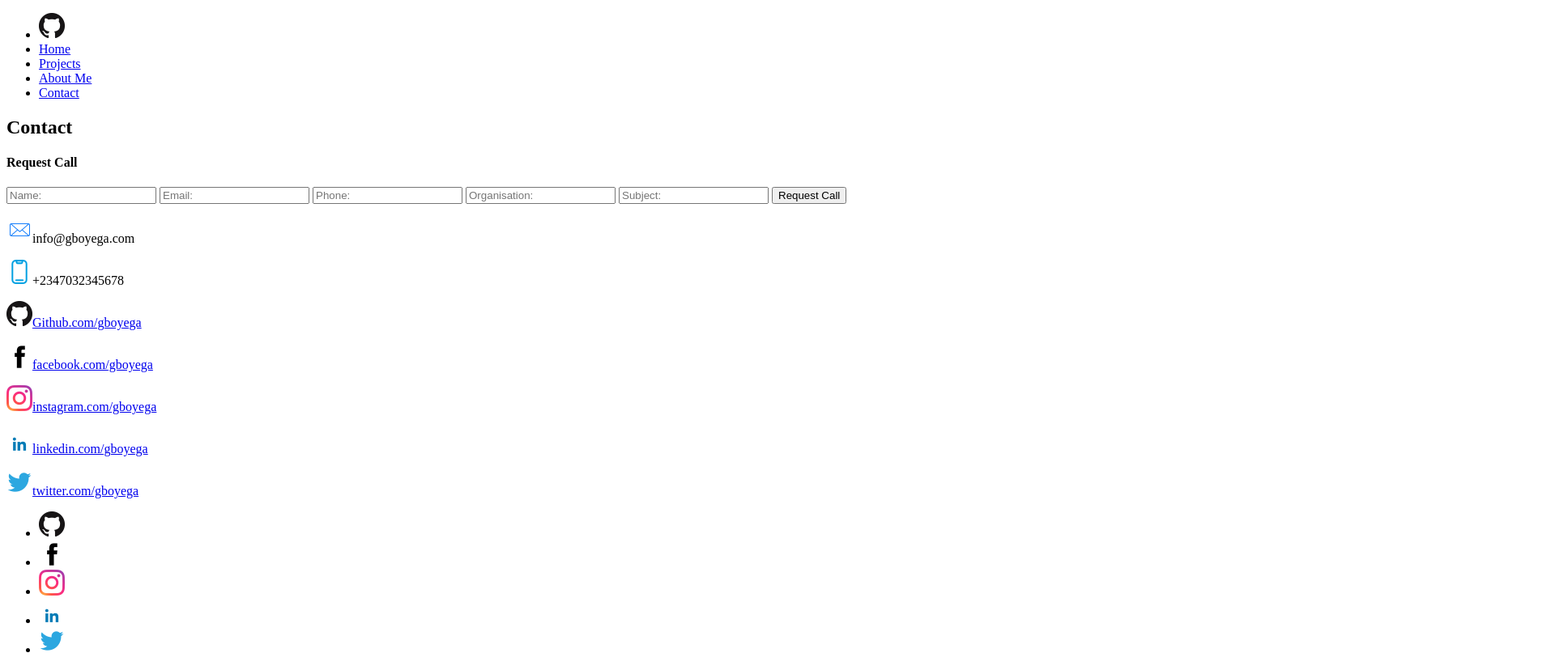
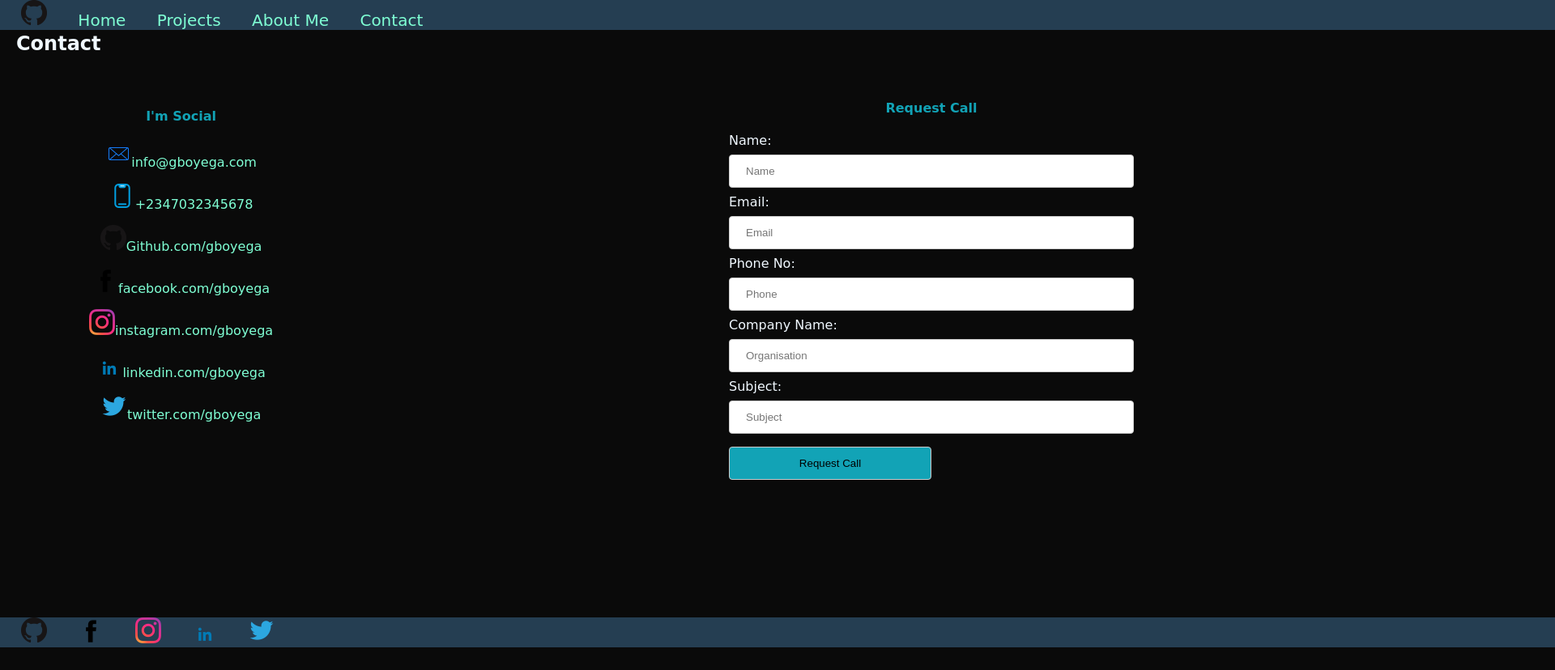
Before and after one commit to gboyega/My-portfolio, a plain HTML site: page Contact.html in a window 1280 px wide. Shown: the whole page at 81% size, 1920 px wide, since content can reach past the window. Drawn offline with Linux system fonts and the light colour scheme.

Commit message:
completed styling

```diff
--- a/Contact.html
+++ b/Contact.html
@@ -4,52 +4,71 @@
 <head>
     <title>Contact</title>
     <link rel="icon" type="image/png" sizes="32x32" href="img\iconfinder_Google_alt_703527.png">
+    <link rel="stylesheet" href="styles.css">
 </head>
 
 <body>
     <!-- Add nav bar -->
-     <ul>
-         <li><img src=".\img\GitHub-Mark-32px.png" alt=""></li>
-         <li><a href=".\Home.html">Home</a></li>
-         <li><a href=".\Projects.html">Projects</a></li>
-         <li><a href=".\About.html">About Me</a></li>
-         <li><a href=".\Contact.html">Contact</a></li>
-     </ul>
+    <header>
+        <nav>
+            <a href="#"><img src=".\img\GitHub-Mark-32px.png" alt=""></a>
+            <a href=".\Index.html">Home</a>
+            <a href=".\Projects.html">Projects</a>
+            <a href=".\About.html">About Me</a>
+            <a href=".\Contact.html">Contact</a>
+        </nav>
+    </header>
+
     <!-- Add main section -->
-    <main>
+    <main class="cmain">
         <h2>Contact</h2>
+        <section class="ccontainer">
             <!-- Add formfields -->
-        <section>
+            <section class="cform">
                 <h4>Request Call</h4>
-            <input type="text" size="20" placeholder="Name:">
-            <input type="text" size="20" placeholder="Email:">
-            <input type="text" size="20" placeholder="Phone:">
-            <input type="text" size="20" placeholder="Organisation:">
-            <input type="text" size="20" placeholder="Subject:">
+                <form action="submit">
+                    <label for="name">Name:</label>
+                    <input type="text" size="20" placeholder="Name">
+
+                    <label for="email">Email:</label>
+                    <input type="text" size="20" placeholder="Email">
+
+                    <label for="phone">Phone No:</label>
+                    <input type="tel" size="20" placeholder="Phone">
+
+                    <label for="cname">Company Name:</label>
+                    <input type="text" size="20" placeholder="Organisation">
+
+                    <label for="subject">Subject:</label>
+                    <input type="text" size="20" placeholder="Subject">
                     <button>Request Call</button>
+                </form>
             </section>
 
+
             <!-- Add social media links -->
-        <section>
-            <p><img src="./img/iconfinder_icon-6-mail-envelope-closed_314423.png" alt="">info@gboyega.com</p>
-            <p><img src="./img/iconfinder_phone_3131961.png" alt="">+2347032345678</p>
+            <section class="social">
+                <h4>I'm Social</h4>
+                <p><img src="./img/iconfinder_icon-6-mail-envelope-closed_314423.png" alt=""><a href="mailto:#">info@gboyega.com</a></p>
+                <p><img src="./img/iconfinder_phone_3131961.png" alt=""><a href="tel:+2347030884944">+2347032345678</a></p>
                 <p><img src="./img/GitHub-Mark-32px.png" alt=""><a href="#">Github.com/gboyega</a> </p>
                 <p><img src="./img/iconfinder_06-facebook_104498.png" alt=""><a href="#">facebook.com/gboyega</a></p>
                 <p><img src="./img/iconfinder_Instagram_1298747.png" alt="instagram.com/gboyega"><a href="#">instagram.com/gboyega</a></p>
                 <p><img src="./img/iconfinder_Linkedin_Color_1435161.png" alt=""><a href="#">linkedin.com/gboyega</a></p>
                 <p><img src="./img/iconfinder_twitter_294655.png" alt=""><a href="#">twitter.com/gboyega</a></p>
             </section>
+        </section>
     </main>
 
     <!-- Add footer -->
       <footer>
-         <ul>
-             <li><img src=".\img\GitHub-Mark-32px.png" alt=""></li>
-             <li><img src=".\img\iconfinder_06-facebook_104498.png" alt=""></li>
-             <li><img src=".\img\iconfinder_Instagram_1298747.png" alt=""></li>
-             <li><img src=".\img\iconfinder_Linkedin_Color_1435161.png" alt=""></li>
-             <li><img src=".\img\iconfinder_twitter_294655.png" alt=""></li>
-         </ul>
+          <nav>
+              <a href="#"><img src=".\img\GitHub-Mark-32px.png" alt=""></a>
+              <a href=""><img src=".\img\iconfinder_06-facebook_104498.png" alt=""></a>
+              <a href=""> <img src=".\img\iconfinder_Instagram_1298747.png" alt=""></a>
+              <a href=""><img src=".\img\iconfinder_Linkedin_Color_1435161.png" alt=""></a>
+              <a href=""><img src=".\img\iconfinder_twitter_294655.png" alt=""></a>
+          </nav>
       </footer>
 </body>
 
--- /dev/null
+++ b/Styles.css
@@ -0,0 +1,152 @@
+html,
+body {
+    margin: 0;
+    height: 100%;
+    overflow: hidden
+}
+
+header{
+    width: 1920px;
+    height: auto;
+    background-color: #253e52;
+    position: absolute;
+    top: 0px;
+    left: 0px;
+    font-size: 20px;
+}
+
+body{
+    background: #0a0a0a;
+    font-family: poppins, cursive;
+    color: aliceblue;
+}
+
+nav {
+    display: inline;
+    margin: 0 10px 0 10px;
+    font-family: poppins, cursive;
+    font-size: 20px;
+}
+
+a {
+    text-decoration: none;
+    color: aquamarine;
+}
+
+nav > a {
+    text-align: center;
+    padding: 14px 16px;
+}
+
+nav a:hover {
+    color: #12a3b6;
+}
+
+aside {
+    float: left;
+    width: 500px;
+    padding: 10px;
+    color: #5a626e;
+    margin:20px 5px 20px 5px;
+    text-align: center;
+}
+
+.index {
+    float: right;
+    width: 900px;
+    padding: 10px;
+    margin:20px 5px 20px 5px;
+    color: aliceblue;
+    text-align: center;
+}
+
+main {
+    margin: 40px 20px 40px 20px ;
+}
+
+main > img {
+    display: block;
+    margin-left: auto;
+    margin-right: auto;
+    width: 50%;
+}
+
+h4 {
+    color: #12a3b6
+}
+
+.pmain {
+    text-align: center;
+}
+
+.pblock {
+    text-align: center;
+    float: left;
+    background-color: #253e52;
+    padding: 20px;
+    margin: 20px;
+}
+
+.abmain {
+    text-align: center;
+}
+
+input,
+button {
+    width: 100%;
+    padding: 12px 20px;
+    margin: 8px 0;
+    display: inline-block;
+    border: 1px solid #ccc;
+    border-radius: 4px;
+    box-sizing: border-box;
+}
+
+.cform {
+    width: 500px;
+    position: absolute;
+    left: 900px;
+
+}
+
+.cform > h4 {
+    text-align: center;
+}
+
+
+
+.social {
+    position: absolute;
+    left: 100px;
+    text-align: center;
+    padding: 10px;
+}
+
+.ccontainer {
+    display: inline-block;
+}
+
+button{
+    width: 50%;
+    margin-left: auto;
+    margin-right: auto;
+    background: #12a3b6;
+    color: #000000;
+}
+
+button:hover{
+    background: #000000;
+    color: #12a3b6;
+}
+
+
+footer {
+    width: 1920px;
+    height: auto;
+    background-color: #253e52;
+    bottom: 0px;
+    font-size: 20px;
+    bottom: 0px;
+    left: 0px;
+    position: absolute;
+}
```
Also changed, not shown: About.html (+20 -18 lines), Index.html (renamed from Home.html, +24 -19 lines), Projects.html (+33 -42 lines), 1 other file. Lines whose indentation alone changed are shown as unchanged.
